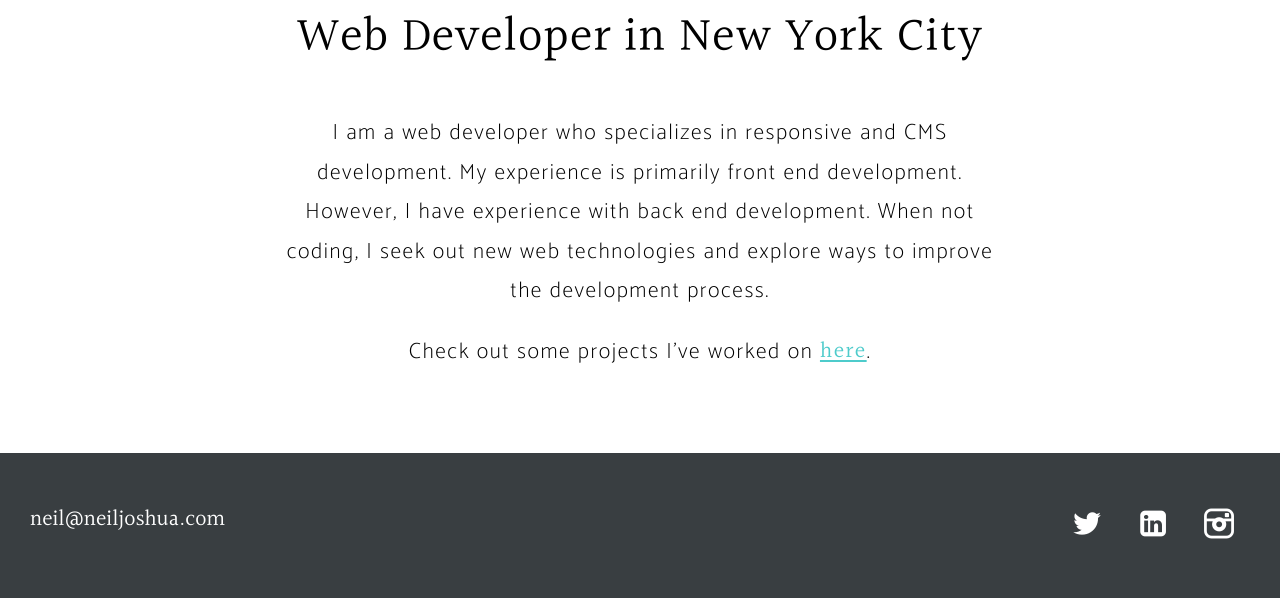
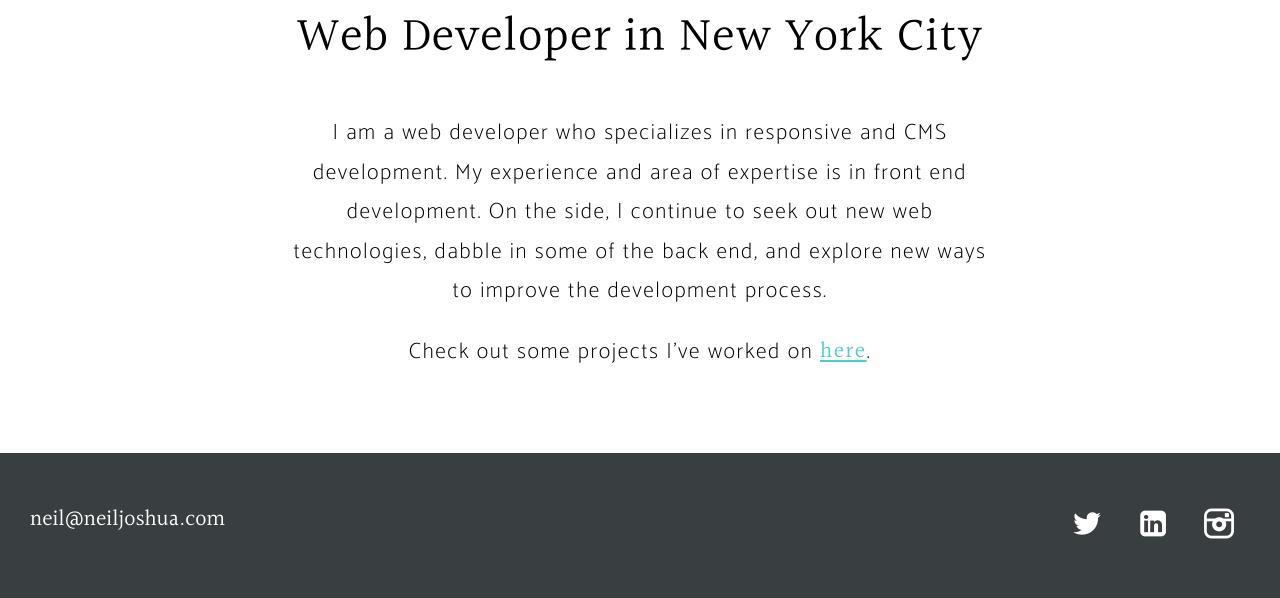
Before and after one commit to neiljoshua/nm, a PHP site: page /about in a window 1280 px wide. Shown: the part 558-1156 px from the top of the page. Run offline with PHP 8.4, Linux system fonts and the light colour scheme.

Commit message:
Clean up

```diff
--- a/about.php
+++ b/about.php
@@ -18,7 +18,7 @@
 		<div class="about-content">
 
 		  <p class="about-content__copy">
-		    I am a web developer who specializes in responsive and CMS development. My experience is primarily front end development. However, I have experience with back end development. When not coding, I seek out new web technologies and explore ways to improve the development process.
+		    I am a web developer who specializes in responsive and CMS development. My experience and area of expertise is in front end development. On the side, I continue to seek out new web technologies, dabble in some of the back end, and explore new ways to improve the development process.
 		  </p>
 
 		  <p class="about-content__copy"> Check out some projects I've worked on <a class="about-content__link" href="/projects">here</a>. </p>
--- a/gruntfile.js
+++ b/gruntfile.js
@@ -48,5 +48,5 @@ grunt.loadNpmTasks('grunt-contrib-concat');
 grunt.loadNpmTasks('grunt-contrib-uglify');
 
 grunt.registerTask('default', [ 'concat', 'uglify', 'watch']);
-grunt.registerTask('dev', ['compass'], ['uglify']);
+grunt.registerTask('dev', ['compass']);
 }
```
